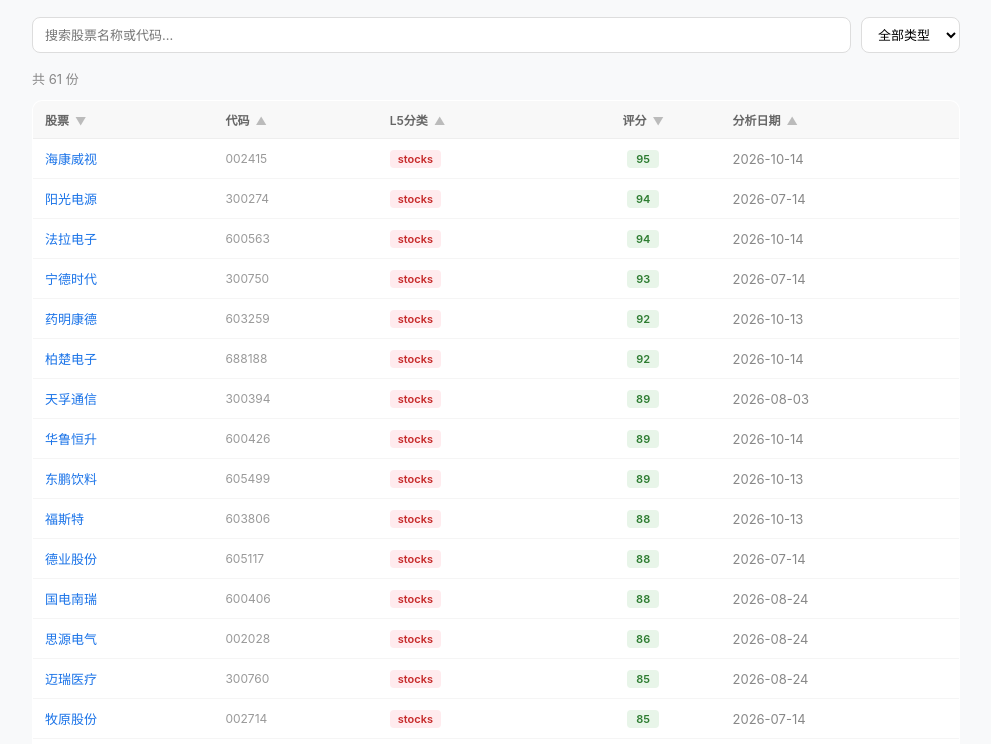
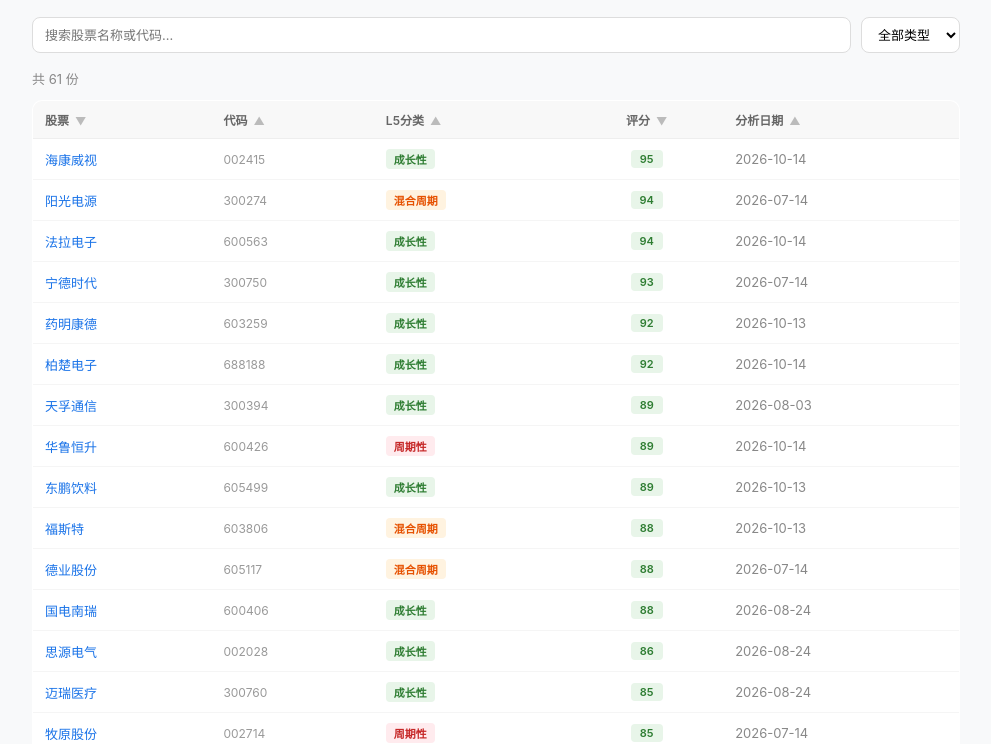
Before and after one commit to YannickZammberdi/zammberdi_stock_selection, a plain HTML site: page docs/stocks/index.html in a window 1280 px wide. Shown: the part 67-811 px from the top of the page, without its empty margins (144-1135 px from the left). Drawn offline with Linux system fonts and the light colour scheme.

Commit message:
fix(index): 修复个股索引 L5分类 列恒显示 stocks 的字段错用
## 现象
/stocks/index.html 的 L5分类 列整列失效，顶部"全部类型"筛选器任何一个选项都
筛不出任何行。

## 根因
build_stocks_index() 里 type 字段取的是 normalize_type(f.parent.name)，
即**目录名**。docs 在 2026-10-13 改成单层结构后，个股报告的目录名恒为
"stocks"，于是 61 行的 type 全部是字符串 "stocks"。

而页面侧是按行业分类消费这个字段的：
- typeClass(t) 的映射表键是 周期性/混合周期/成长性/防御性/特殊行业
- render() 用 d.type===f 做筛选

两头对不上，导致分类列渲染不出标签、筛选恒空。
这个字段自 docs 单层化那一次提交起就是错的，之前 18b421b 的 index.html
虽然带着 L5分类 表头和筛选项，但数据里同样全是 "stocks"。

## 修复
改用 guess_type_from_html(html, market) 从报告正文推断 L5 分类。该函数
本来就是评分沿革写入 scores.json 时用的口径（sync_ghpages.py:795），
实测对 A股 61 份 + ASX 26 份共 87 份的判定与 scores.json 最新一条体系
**零差异**，所以改完之后索引的分类与报告内评分沿革表的"评分体系"列
天然对齐，不会出现两处口径打架。

顺带修两处同源问题：
- docs/asx/stocks/index.html 的筛选器**缺"防御性"选项**，而 ASX 26 份里
  有 12 份是防御性，这批行用筛选器根本点不出来。已补上。
- 两个分节页的静态"共 N 份"占位符是陈旧的（A股 51 / ASX 18，实际 61 / 26）。
  运行时会被 render() 覆写所以浏览器里显示正常，但 JS 未执行时会闪错数。
  已改为真实值。

## 验证
- A股 61 份：成长性 20 / 混合周期 18 / 周期性 16 / 防御性 6 / 特殊行业 1
- ASX 26 份：防御性 12 / 成长性 9 / 周期性 5
- 抽查 7 份与报告正文一致：华鲁恒升=周期性（纯周期股煤化工）、万华化学=周期性、
  诚志股份=周期性、阳光电源=混合周期、海康威视=成长性、恒生电子=成长性、
  鱼跃医疗=防御性
- 重跑 sync 验证幂等：手工补的筛选项与计数未被脚本覆盖
- scores.json 本次零改动，证实历史评分沿革一直是对的，只有索引错

```diff
--- a/docs/stocks/index.html
+++ b/docs/stocks/index.html
@@ -57,7 +57,7 @@
     </select>
   </div>
 
-  <div class="count-bar" id="count">共 51 份</div>
+  <div class="count-bar" id="count">共 61 份</div>
 
   <table>
     <thead>
@@ -76,67 +76,67 @@
 
 <script>
 const data = [
-  {"name": "海康威视", "code": "002415", "type": "stocks", "score": 95, "date": "2026-10-14", "file": "海康威视_002415_分析报告.html"},
-  {"name": "阳光电源", "code": "300274", "type": "stocks", "score": 94, "date": "2026-07-14", "file": "阳光电源_300274_分析报告.html"},
-  {"name": "法拉电子", "code": "600563", "type": "stocks", "score": 94, "date": "2026-10-14", "file": "法拉电子_600563_分析报告.html"},
-  {"name": "宁德时代", "code": "300750", "type": "stocks", "score": 93, "date": "2026-07-14", "file": "宁德时代_300750_分析报告.html"},
-  {"name": "药明康德", "code": "603259", "type": "stocks", "score": 92, "date": "2026-10-13", "file": "药明康德_603259_分析报告.html"},
-  {"name": "柏楚电子", "code": "688188", "type": "stocks", "score": 92, "date": "2026-10-14", "file": "柏楚电子_688188_分析报告.html"},
-  {"name": "天孚通信", "code": "300394", "type": "stocks", "score": 89, "date": "2026-08-03", "file": "天孚通信_300394_分析报告.html"},
-  {"name": "华鲁恒升", "code": "600426", "type": "stocks", "score": 89, "date": "2026-10-14", "file": "华鲁恒升_600426_分析报告.html"},
-  {"name": "东鹏饮料", "code": "605499", "type": "stocks", "score": 89, "date": "2026-10-13", "file": "东鹏饮料_605499_分析报告.html"},
-  {"name": "福斯特", "code": "603806", "type": "stocks", "score": 88, "date": "2026-10-13", "file": "福斯特_603806_分析报告.html"},
-  {"name": "德业股份", "code": "605117", "type": "stocks", "score": 88, "date": "2026-07-14", "file": "德业股份_605117_分析报告.html"},
-  {"name": "国电南瑞", "code": "600406", "type": "stocks", "score": 88, "date": "2026-08-24", "file": "国电南瑞_600406_分析报告.html"},
-  {"name": "思源电气", "code": "002028", "type": "stocks", "score": 86, "date": "2026-08-24", "file": "思源电气_002028_分析报告.html"},
-  {"name": "迈瑞医疗", "code": "300760", "type": "stocks", "score": 85, "date": "2026-08-24", "file": "迈瑞医疗_300760_分析报告.html"},
-  {"name": "牧原股份", "code": "002714", "type": "stocks", "score": 85, "date": "2026-07-14", "file": "牧原股份_002714_分析报告.html"},
-  {"name": "兆易创新", "code": "603986", "type": "stocks", "score": 85, "date": "2026-07-14", "file": "兆易创新_603986_分析报告.html"},
-  {"name": "三花智控", "code": "002050", "type": "stocks", "score": 84, "date": "2026-07-20", "file": "三花智控_002050_分析报告.html"},
-  {"name": "横店东磁", "code": "002056", "type": "stocks", "score": 83, "date": "2026-10-13", "file": "横店东磁_002056_分析报告.html"},
-  {"name": "新和成", "code": "002001", "type": "stocks", "score": 83, "date": "2026-10-13", "file": "新和成_002001_分析报告.html"},
-  {"name": "太阳纸业", "code": "002078", "type": "stocks", "score": 83, "date": "2026-07-23", "file": "太阳纸业_002078_分析报告.html"},
-  {"name": "传音控股", "code": "688036", "type": "stocks", "score": 82, "date": "2026-07-20", "file": "传音控股_688036_分析报告.html"},
-  {"name": "东方财富", "code": "300059", "type": "stocks", "score": 82, "date": "2026-07-14", "file": "东方财富_300059_分析报告.html"},
-  {"name": "隆基绿能", "code": "601012", "type": "stocks", "score": 81, "date": "2026-07-20", "file": "隆基绿能_601012_分析报告.html"},
-  {"name": "承德露露", "code": "000848", "type": "stocks", "score": 80, "date": "2026-07-13", "file": "承德露露_000848_分析报告.html"},
-  {"name": "公牛集团", "code": "603195", "type": "stocks", "score": 80, "date": "2026-07-29", "file": "公牛集团_603195_分析报告.html"},
-  {"name": "振华科技", "code": "000733", "type": "stocks", "score": 78, "date": "2026-07-20", "file": "振华科技_000733_分析报告.html"},
-  {"name": "宏发股份", "code": "600885", "type": "stocks", "score": 78, "date": "2026-10-14", "file": "宏发股份_600885_分析报告.html"},
-  {"name": "苏泊尔", "code": "002032", "type": "stocks", "score": 77, "date": "2026-08-03", "file": "苏泊尔_002032_分析报告.html"},
-  {"name": "万华化学", "code": "600309", "type": "stocks", "score": 77, "date": "2026-07-09", "file": "万华化学_600309_分析报告.html"},
-  {"name": "安克创新", "code": "300866", "type": "stocks", "score": 76, "date": "2026-07-20", "file": "安克创新_300866_分析报告.html"},
-  {"name": "伊利股份", "code": "600887", "type": "stocks", "score": 76, "date": "2026-07-14", "file": "伊利股份_600887_分析报告.html"},
-  {"name": "顺丰控股", "code": "002352", "type": "stocks", "score": 75, "date": "2026-03-31", "file": "顺丰控股_002352_分析报告.html"},
-  {"name": "汤臣倍健", "code": "300146", "type": "stocks", "score": 75, "date": "2026-07-13", "file": "汤臣倍健_300146_分析报告.html"},
-  {"name": "沧州大化", "code": "600230", "type": "stocks", "score": 74, "date": "2026-07-14", "file": "沧州大化_600230_分析报告.html"},
-  {"name": "中材科技", "code": "002080", "type": "stocks", "score": 74, "date": "2026-07-14", "file": "中材科技_002080_分析报告.html"},
-  {"name": "三友化工", "code": "600409", "type": "stocks", "score": 74, "date": "2026-10-13", "file": "三友化工_600409_分析报告.html"},
-  {"name": "巨化股份", "code": "600160", "type": "stocks", "score": 73, "date": "2026-07-13", "file": "巨化股份_600160_分析报告.html"},
-  {"name": "中信证券", "code": "600030", "type": "stocks", "score": 73, "date": "", "file": "中信证券_600030_分析报告.html"},
-  {"name": "通威股份", "code": "600438", "type": "stocks", "score": 72, "date": "2026-07-20", "file": "通威股份_600438_分析报告.html"},
-  {"name": "恒生电子", "code": "600570", "type": "stocks", "score": 70, "date": "2026-08-24", "file": "恒生电子_600570_分析报告.html"},
-  {"name": "雅克科技", "code": "002409", "type": "stocks", "score": 69, "date": "", "file": "雅克科技_002409_分析报告.html"},
-  {"name": "呈和科技", "code": "688625", "type": "stocks", "score": 66, "date": "2026-07-13", "file": "呈和科技_688625_分析报告.html"},
-  {"name": "鱼跃医疗", "code": "002223", "type": "stocks", "score": 65, "date": "2026-10-14", "file": "鱼跃医疗_002223_分析报告.html"},
-  {"name": "诚志股份", "code": "000990", "type": "stocks", "score": 62, "date": "2026-08-31", "file": "诚志股份_000990_分析报告.html"},
-  {"name": "盛新锂能", "code": "002240", "type": "stocks", "score": 62, "date": "2026-07-14", "file": "盛新锂能_002240_分析报告.html"},
-  {"name": "皖维高新", "code": "600063", "type": "stocks", "score": 62, "date": "2026-10-13", "file": "皖维高新_600063_分析报告.html"},
-  {"name": "寒武纪", "code": "688256", "type": "stocks", "score": 62, "date": "2026-07-14", "file": "寒武纪_688256_分析报告.html"},
-  {"name": "长电科技", "code": "600584", "type": "stocks", "score": 57, "date": "2026-07-15", "file": "长电科技_600584_分析报告.html"},
-  {"name": "比亚迪", "code": "002594", "type": "stocks", "score": 56, "date": "2026-07-20", "file": "比亚迪_002594_分析报告.html"},
-  {"name": "南京聚隆", "code": "300644", "type": "stocks", "score": 54, "date": "2026-08-24", "file": "南京聚隆_300644_分析报告.html"},
-  {"name": "金发科技", "code": "600143", "type": "stocks", "score": 53, "date": "2026-07-14", "file": "金发科技_600143_分析报告.html"},
-  {"name": "天坛生物", "code": "600161", "type": "stocks", "score": 53, "date": "2026-07-29", "file": "天坛生物_600161_分析报告.html"},
-  {"name": "千味央厨", "code": "001215", "type": "stocks", "score": 52, "date": "2026-07-12", "file": "千味央厨_001215_分析报告.html"},
-  {"name": "北方长龙", "code": "301357", "type": "stocks", "score": 50, "date": "2026-08-24", "file": "北方长龙_301357_分析报告.html"},
-  {"name": "北方华创", "code": "002371", "type": "stocks", "score": 49, "date": "2026-08-24", "file": "北方华创_002371_分析报告.html"},
-  {"name": "金辰股份", "code": "603396", "type": "stocks", "score": 45, "date": "2026-07-14", "file": "金辰股份_603396_分析报告.html"},
-  {"name": "中航光电", "code": "002179", "type": "stocks", "score": 42, "date": "2026-07-20", "file": "中航光电_002179_分析报告.html"},
-  {"name": "天际股份", "code": "002759", "type": "stocks", "score": 38, "date": "2026-07-15", "file": "天际股份_002759_分析报告.html"},
-  {"name": "五洲新春", "code": "603667", "type": "stocks", "score": 36, "date": "2026-07-14", "file": "五洲新春_603667_分析报告.html"},
-  {"name": "阿尔特", "code": "300825", "type": "stocks", "score": 22, "date": "2026-07-14", "file": "阿尔特_300825_分析报告.html"},
-  {"name": "北京文化", "code": "000802", "type": "stocks", "score": 8, "date": "2026-07-14", "file": "北京文化_000802_分析报告.html"}];
+  {"name": "海康威视", "code": "002415", "type": "成长性", "score": 95, "date": "2026-10-14", "file": "海康威视_002415_分析报告.html"},
+  {"name": "阳光电源", "code": "300274", "type": "混合周期", "score": 94, "date": "2026-07-14", "file": "阳光电源_300274_分析报告.html"},
+  {"name": "法拉电子", "code": "600563", "type": "成长性", "score": 94, "date": "2026-10-14", "file": "法拉电子_600563_分析报告.html"},
+  {"name": "宁德时代", "code": "300750", "type": "成长性", "score": 93, "date": "2026-07-14", "file": "宁德时代_300750_分析报告.html"},
+  {"name": "药明康德", "code": "603259", "type": "成长性", "score": 92, "date": "2026-10-13", "file": "药明康德_603259_分析报告.html"},
+  {"name": "柏楚电子", "code": "688188", "type": "成长性", "score": 92, "date": "2026-10-14", "file": "柏楚电子_688188_分析报告.html"},
+  {"name": "天孚通信", "code": "300394", "type": "成长性", "score": 89, "date": "2026-08-03", "file": "天孚通信_300394_分析报告.html"},
+  {"name": "华鲁恒升", "code": "600426", "type": "周期性", "score": 89, "date": "2026-10-14", "file": "华鲁恒升_600426_分析报告.html"},
+  {"name": "东鹏饮料", "code": "605499", "type": "成长性", "score": 89, "date": "2026-10-13", "file": "东鹏饮料_605499_分析报告.html"},
+  {"name": "福斯特", "code": "603806", "type": "混合周期", "score": 88, "date": "2026-10-13", "file": "福斯特_603806_分析报告.html"},
+  {"name": "德业股份", "code": "605117", "type": "混合周期", "score": 88, "date": "2026-07-14", "file": "德业股份_605117_分析报告.html"},
+  {"name": "国电南瑞", "code": "600406", "type": "成长性", "score": 88, "date": "2026-08-24", "file": "国电南瑞_600406_分析报告.html"},
+  {"name": "思源电气", "code": "002028", "type": "成长性", "score": 86, "date": "2026-08-24", "file": "思源电气_002028_分析报告.html"},
+  {"name": "迈瑞医疗", "code": "300760", "type": "成长性", "score": 85, "date": "2026-08-24", "file": "迈瑞医疗_300760_分析报告.html"},
+  {"name": "牧原股份", "code": "002714", "type": "周期性", "score": 85, "date": "2026-07-14", "file": "牧原股份_002714_分析报告.html"},
+  {"name": "兆易创新", "code": "603986", "type": "混合周期", "score": 85, "date": "2026-07-14", "file": "兆易创新_603986_分析报告.html"},
+  {"name": "三花智控", "code": "002050", "type": "成长性", "score": 84, "date": "2026-07-20", "file": "三花智控_002050_分析报告.html"},
+  {"name": "横店东磁", "code": "002056", "type": "混合周期", "score": 83, "date": "2026-10-13", "file": "横店东磁_002056_分析报告.html"},
+  {"name": "新和成", "code": "002001", "type": "周期性", "score": 83, "date": "2026-10-13", "file": "新和成_002001_分析报告.html"},
+  {"name": "太阳纸业", "code": "002078", "type": "周期性", "score": 83, "date": "2026-07-23", "file": "太阳纸业_002078_分析报告.html"},
+  {"name": "传音控股", "code": "688036", "type": "混合周期", "score": 82, "date": "2026-07-20", "file": "传音控股_688036_分析报告.html"},
+  {"name": "东方财富", "code": "300059", "type": "周期性", "score": 82, "date": "2026-07-14", "file": "东方财富_300059_分析报告.html"},
+  {"name": "隆基绿能", "code": "601012", "type": "混合周期", "score": 81, "date": "2026-07-20", "file": "隆基绿能_601012_分析报告.html"},
+  {"name": "承德露露", "code": "000848", "type": "防御性", "score": 80, "date": "2026-07-13", "file": "承德露露_000848_分析报告.html"},
+  {"name": "公牛集团", "code": "603195", "type": "防御性", "score": 80, "date": "2026-07-29", "file": "公牛集团_603195_分析报告.html"},
+  {"name": "振华科技", "code": "000733", "type": "成长性", "score": 78, "date": "2026-07-20", "file": "振华科技_000733_分析报告.html"},
+  {"name": "宏发股份", "code": "600885", "type": "成长性", "score": 78, "date": "2026-10-14", "file": "宏发股份_600885_分析报告.html"},
+  {"name": "苏泊尔", "code": "002032", "type": "防御性", "score": 77, "date": "2026-08-03", "file": "苏泊尔_002032_分析报告.html"},
+  {"name": "万华化学", "code": "600309", "type": "周期性", "score": 77, "date": "2026-07-09", "file": "万华化学_600309_分析报告.html"},
+  {"name": "安克创新", "code": "300866", "type": "成长性", "score": 76, "date": "2026-07-20", "file": "安克创新_300866_分析报告.html"},
+  {"name": "伊利股份", "code": "600887", "type": "防御性", "score": 76, "date": "2026-07-14", "file": "伊利股份_600887_分析报告.html"},
+  {"name": "顺丰控股", "code": "002352", "type": "混合周期", "score": 75, "date": "2026-03-31", "file": "顺丰控股_002352_分析报告.html"},
+  {"name": "汤臣倍健", "code": "300146", "type": "成长性", "score": 75, "date": "2026-07-13", "file": "汤臣倍健_300146_分析报告.html"},
+  {"name": "沧州大化", "code": "600230", "type": "周期性", "score": 74, "date": "2026-07-14", "file": "沧州大化_600230_分析报告.html"},
+  {"name": "中材科技", "code": "002080", "type": "混合周期", "score": 74, "date": "2026-07-14", "file": "中材科技_002080_分析报告.html"},
+  {"name": "三友化工", "code": "600409", "type": "周期性", "score": 74, "date": "2026-10-13", "file": "三友化工_600409_分析报告.html"},
+  {"name": "巨化股份", "code": "600160", "type": "周期性", "score": 73, "date": "2026-07-13", "file": "巨化股份_600160_分析报告.html"},
+  {"name": "中信证券", "code": "600030", "type": "周期性", "score": 73, "date": "", "file": "中信证券_600030_分析报告.html"},
+  {"name": "通威股份", "code": "600438", "type": "混合周期", "score": 72, "date": "2026-07-20", "file": "通威股份_600438_分析报告.html"},
+  {"name": "恒生电子", "code": "600570", "type": "成长性", "score": 70, "date": "2026-08-24", "file": "恒生电子_600570_分析报告.html"},
+  {"name": "雅克科技", "code": "002409", "type": "成长性", "score": 69, "date": "", "file": "雅克科技_002409_分析报告.html"},
+  {"name": "呈和科技", "code": "688625", "type": "周期性", "score": 66, "date": "2026-07-13", "file": "呈和科技_688625_分析报告.html"},
+  {"name": "鱼跃医疗", "code": "002223", "type": "防御性", "score": 65, "date": "2026-10-14", "file": "鱼跃医疗_002223_分析报告.html"},
+  {"name": "诚志股份", "code": "000990", "type": "周期性", "score": 62, "date": "2026-08-31", "file": "诚志股份_000990_分析报告.html"},
+  {"name": "盛新锂能", "code": "002240", "type": "混合周期", "score": 62, "date": "2026-07-14", "file": "盛新锂能_002240_分析报告.html"},
+  {"name": "皖维高新", "code": "600063", "type": "周期性", "score": 62, "date": "2026-10-13", "file": "皖维高新_600063_分析报告.html"},
+  {"name": "寒武纪", "code": "688256", "type": "周期性", "score": 62, "date": "2026-07-14", "file": "寒武纪_688256_分析报告.html"},
+  {"name": "长电科技", "code": "600584", "type": "混合周期", "score": 57, "date": "2026-07-15", "file": "长电科技_600584_分析报告.html"},
+  {"name": "比亚迪", "code": "002594", "type": "混合周期", "score": 56, "date": "2026-07-20", "file": "比亚迪_002594_分析报告.html"},
+  {"name": "南京聚隆", "code": "300644", "type": "混合周期", "score": 54, "date": "2026-08-24", "file": "南京聚隆_300644_分析报告.html"},
+  {"name": "金发科技", "code": "600143", "type": "混合周期", "score": 53, "date": "2026-07-14", "file": "金发科技_600143_分析报告.html"},
+  {"name": "天坛生物", "code": "600161", "type": "防御性", "score": 53, "date": "2026-07-29", "file": "天坛生物_600161_分析报告.html"},
+  {"name": "千味央厨", "code": "001215", "type": "成长性", "score": 52, "date": "2026-07-12", "file": "千味央厨_001215_分析报告.html"},
+  {"name": "北方长龙", "code": "301357", "type": "成长性", "score": 50, "date": "2026-08-24", "file": "北方长龙_301357_分析报告.html"},
+  {"name": "北方华创", "code": "002371", "type": "混合周期", "score": 49, "date": "2026-08-24", "file": "北方华创_002371_分析报告.html"},
+  {"name": "金辰股份", "code": "603396", "type": "混合周期", "score": 45, "date": "2026-07-14", "file": "金辰股份_603396_分析报告.html"},
+  {"name": "中航光电", "code": "002179", "type": "成长性", "score": 42, "date": "2026-07-20", "file": "中航光电_002179_分析报告.html"},
+  {"name": "天际股份", "code": "002759", "type": "周期性", "score": 38, "date": "2026-07-15", "file": "天际股份_002759_分析报告.html"},
+  {"name": "五洲新春", "code": "603667", "type": "周期性", "score": 36, "date": "2026-07-14", "file": "五洲新春_603667_分析报告.html"},
+  {"name": "阿尔特", "code": "300825", "type": "混合周期", "score": 22, "date": "2026-07-14", "file": "阿尔特_300825_分析报告.html"},
+  {"name": "北京文化", "code": "000802", "type": "特殊行业", "score": 8, "date": "2026-07-14", "file": "北京文化_000802_分析报告.html"}];
 
 let sortKey='score', sortDir=-1;
 
```
Also changed, not shown: docs/asx/stocks/index.html (+28 -27 lines), 1 other file.
